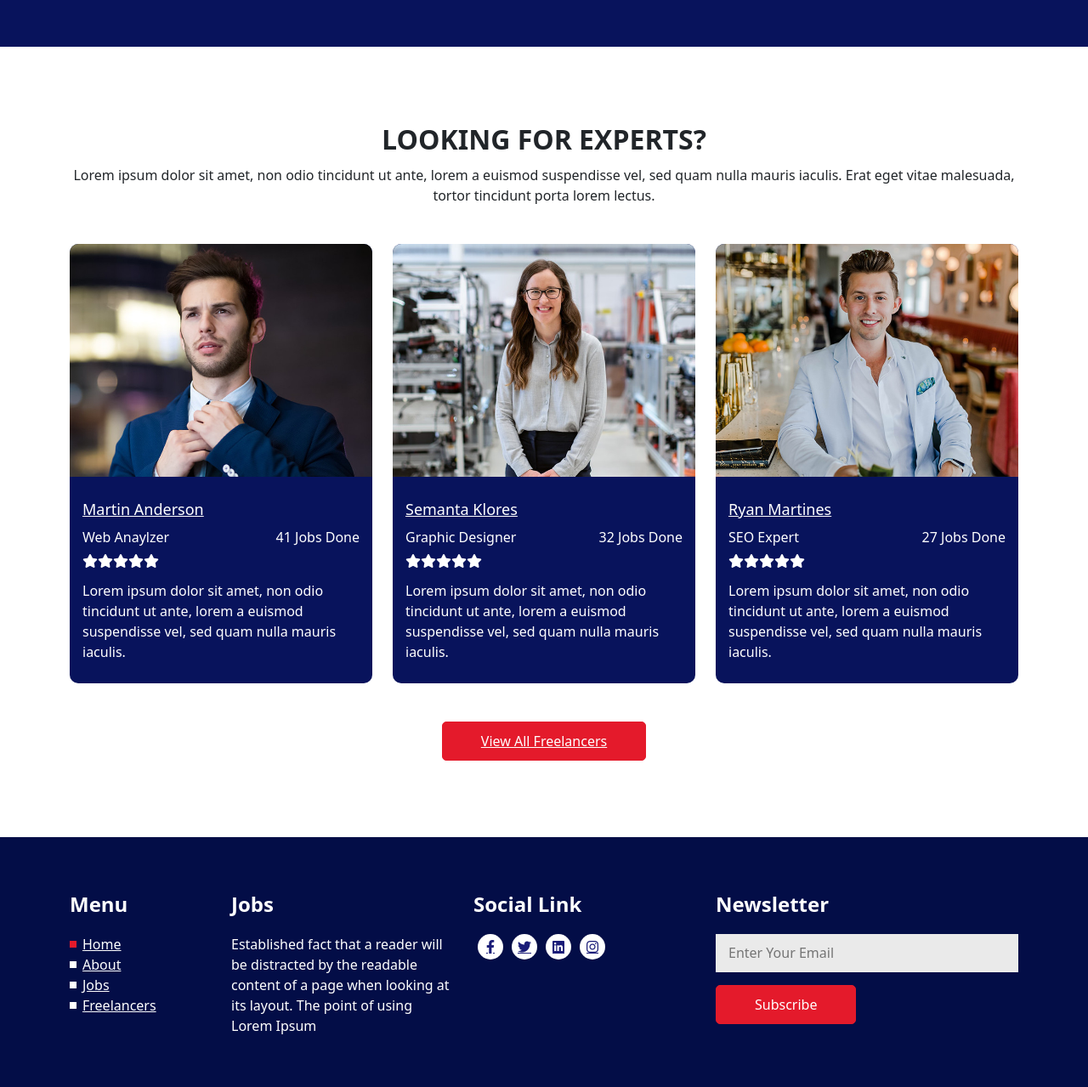
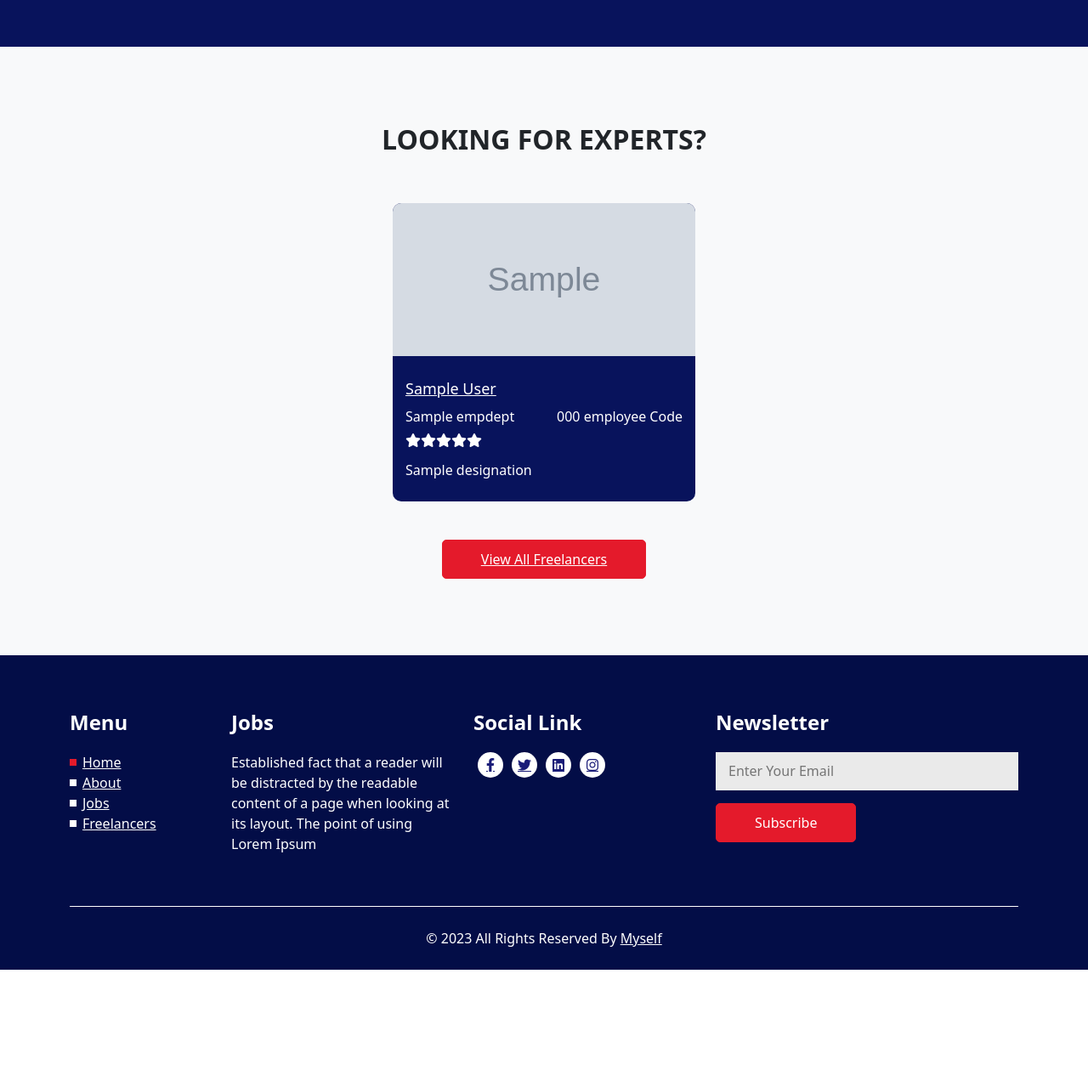
Before and after one commit to Abhi-AD/employee_management_system, a Django app: template templates/index.html in a window 1280 px wide. Shown: the part 2163-3442 px from the top of the page at 85% size. After the commit the page ends 3304 px from the top, so only its background shows below. Run offline with Django 4.2, Linux system fonts and the light colour scheme; the template is opened without the code that fills it: most values are stand-ins (such as "Sample title", 1, 10 or a date in 2020); grey boxes marked "Sample" are stand-in pictures; some libraries are stand-ins or nearby versions.

Commit message:
employee details add

```diff
--- a/templates/home/expert_section.html
+++ b/templates/home/expert_section.html
@@ -1,33 +1,33 @@
 {% load static %}
  <!-- expert section -->
 
- <section class="expert_section layout_padding">
+ <section class="expert_section layout_padding bg-light">
   <div class="container">
     <div class="heading_container heading_center">
       <h2>
         LOOKING FOR EXPERTS?
       </h2>
-         <p>
-           Lorem ipsum dolor sit amet, non odio tincidunt ut ante, lorem a euismod suspendisse vel, sed quam nulla mauris
-           iaculis. Erat eget vitae malesuada, tortor tincidunt porta lorem lectus.
-         </p>
+      <p></p>
     </div>
     <div class="row">
+
+      {% for freelancer_post in freelancer_posts %}
       <div class="col-md-6 col-lg-4 mx-auto">
         <div class="box">
           <div class="img-box">
-               <img src="{% static 'jobs/images/e1.jpg' %}" alt="">
+            <img src="{{freelancer_post.feature_image.url}}" alt="{{freelancer_post.title}}" height="180px">
+            <!-- <img src="{% static 'jobs/images/e1.jpg' %}" alt=""> -->
           </div>
           <div class="detail-box">
-               <a href="">
-                 Martin Anderson
+            <a href="{% url 'freelancer' %}">
+              {{freelancer_post.user.first_name}} {{freelancer_post.user.last_name}}
             </a>
             <h6 class="expert_position">
               <span>
-                   Web Anaylzer
+                {{freelancer_post.empdept}}
               </span>
               <span>
-                   41 Jobs Done
+                {{freelancer_post.empcode}} employee Code
               </span>
             </h6>
             <span class="expert_rating">
@@ -38,77 +38,13 @@
               <i class="fa fa-star" aria-hidden="true"></i>
             </span>
             <p>
-                 Lorem ipsum dolor sit amet, non odio tincidunt ut ante, lorem a euismod suspendisse vel, sed quam
-                 nulla
-                 mauris iaculis.
+              {{freelancer_post.designation}}
             </p>
           </div>
         </div>
       </div>
-         <div class="col-md-6 col-lg-4 mx-auto">
-           <div class="box">
-             <div class="img-box">
-               <img src="{% static 'jobs/images/e2.jpg' %}" alt="">
-             </div>
-             <div class="detail-box">
-               <a href="">
-                 Semanta Klores
-               </a>
-               <h6 class="expert_position">
-                 <span>
-                   Graphic Designer
-                 </span>
-                 <span>
-                   32 Jobs Done
-                 </span>
-               </h6>
-               <span class="expert_rating">
-                 <i class="fa fa-star" aria-hidden="true"></i>
-                 <i class="fa fa-star" aria-hidden="true"></i>
-                 <i class="fa fa-star" aria-hidden="true"></i>
-                 <i class="fa fa-star" aria-hidden="true"></i>
-                 <i class="fa fa-star" aria-hidden="true"></i>
-               </span>
-               <p>
-                 Lorem ipsum dolor sit amet, non odio tincidunt ut ante, lorem a euismod suspendisse vel, sed quam
-                 nulla
-                 mauris iaculis.
-               </p>
-             </div>
-           </div>
-         </div>
-         <div class="col-md-6 col-lg-4 mx-auto">
-           <div class="box">
-             <div class="img-box">
-               <img src="{% static 'jobs/images/e3.jpg' %}" alt="">
-             </div>
-             <div class="detail-box">
-               <a href="">
-                 Ryan Martines
-               </a>
-               <h6 class="expert_position">
-                 <span>
-                   SEO Expert
-                 </span>
-                 <span>
-                   27 Jobs Done
-                 </span>
-               </h6>
-               <span class="expert_rating">
-                 <i class="fa fa-star" aria-hidden="true"></i>
-                 <i class="fa fa-star" aria-hidden="true"></i>
-                 <i class="fa fa-star" aria-hidden="true"></i>
-                 <i class="fa fa-star" aria-hidden="true"></i>
-                 <i class="fa fa-star" aria-hidden="true"></i>
-               </span>
-               <p>
-                 Lorem ipsum dolor sit amet, non odio tincidunt ut ante, lorem a euismod suspendisse vel, sed quam
-                 nulla
-                 mauris iaculis.
-               </p>
-             </div>
-           </div>
-         </div>
+      {% endfor %}
+
     </div>
     <div class="btn-box">
       <a href="">
--- a/templates/jobs/freelancer.html
+++ b/templates/jobs/freelancer.html
@@ -18,8 +18,8 @@
       <div class="col-md-6 col-lg-4 mx-auto">
         <div class="box">
           <div class="img-box">
-            <img src="{{freelancer_post.feature_image.user.url}}" alt="{{ freelancer_post.title}}">
-            <img src="{% static 'jobs/images/e1.jpg' %}" alt="">
+            <img src="{{freelancer_post.feature_image.url}}" alt="{{freelancer_post.title}}" height="180px">
+            <!-- <img src="{% static 'jobs/images/e1.jpg' %}" alt=""> -->
           </div>
           <div class="detail-box">
             <a href="{% url 'freelancer' %}">
--- a/web_app/views.py
+++ b/web_app/views.py
@@ -12,7 +12,7 @@ from django.views.generic import ListView, TemplateView, View, DetailView
 
 # Create your views here.
 class HomeView(ListView):
-    model = JobPosting
+    model = JobPosting,EmployeeDetail
     template_name = "index.html"
     context_object_name = "posts"
     queryset = JobPosting.objects.filter(
@@ -27,6 +27,8 @@ class HomeView(ListView):
         context["featured_posts"] = JobPosting.objects.filter(
             posted_at__isnull=False, status="active"
         ).order_by("-posted_at")[:2]
+        context["freelancer_posts"] = EmployeeDetail.objects.filter(
+        ).order_by("-join_date")[:3]
         return context
 
 class AboutView(TemplateView):
```
Lines whose indentation alone changed are shown as unchanged.
